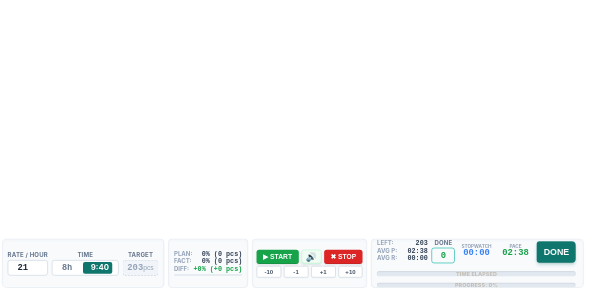
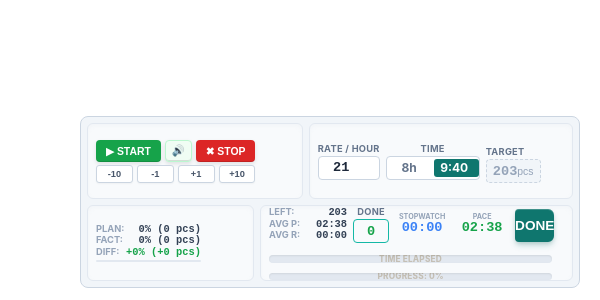
Before and after one commit to agr555/counter-app, a Next.js app: page / in a window 600 px wide. Shown: the part 500-800 px from the top of the page. Built offline with nearby package versions, Linux system fonts and the light colour scheme.

Commit message:
adaptive new5

```diff
--- a/app/widget.module.css
+++ b/app/widget.module.css
@@ -1,9 +1,8 @@
 /* ==========================================================================
-   1. БАЗОВЫЕ СТИЛИ ВИДЖЕТА (ВАШ ОРИГИНАЛЬНЫЙ СТИЛЬ — ИДЕАЛЬНО ДЛЯ БОЛЬШИХ ЭКРАНОВ)
+   1. БАЗОВЫЕ СТИЛИ ДЛЯ БОЛЬШИХ ЭКРАНОВ (ОРИГИНАЛЬНАЯ ГЕОМЕТРИЯ)
    ========================================================================== */
 
-/* Внешняя невидимая оболочка: жестко держит компактную строку в правом нижнем углу экрана */
-.layoutWrapper {
+   .layoutWrapper {
     display: flex;
     flex-direction: column;
     justify-content: flex-end;
@@ -14,7 +13,6 @@
     padding: 4px;
   }
 
-  /* Сама горизонтальная строка виджета сжимается строго по контенту */
   .widgetContainer {
     display: flex;
     align-items: center;
@@ -23,13 +21,12 @@
     border-radius: 8px;
     width: max-content;
     font-family: -apple-system, BlinkMacSystemFont, "Segoe UI", Roboto, sans-serif;
-    height: 76px; /* Зафиксированная высота под две нижние полосы прогресса */
+    height: 76px; /* Фиксированная высота под две нижние полосы прогресса */
     overflow: hidden;
     gap: 6px;
     padding: 0;
   }
 
-  /* Изящные вогнутые блоки */
   .concaveBlock {
     display: flex;
     align-items: center;
@@ -60,7 +57,6 @@
     text-align: center;
   }
 
-  /* Поля и цифры (размер строго 0.85rem) */
   .inputNumberWide {
     background-color: #ffffff;
     border: 1px solid #cbd5e1;
@@ -77,7 +73,6 @@
   .inputNumberWide:focus { border-color: #0f766e; }
   .inputNumberWide:disabled { opacity: 0.6; cursor: not-allowed; background-color: #f1f5f9; }
 
-  /* Визуально неактивный Target */
   .targetDisplayDisabled {
     background-color: #f1f5f9;
     border: 1px dashed #cbd5e1;
@@ -137,7 +132,6 @@
     z-index: 1;
   }
 
-  /* Колонки управления */
   .controlAndAdjustColumn {
     display: flex;
     flex-direction: column;
@@ -162,7 +156,6 @@
     height: 18px;
   }
 
-  /* Объемные кнопки с тенью */
   .shadowBtn {
     height: 22px;
     padding: 0 10px;
@@ -178,10 +171,7 @@
     box-shadow: 0 2px 4px rgba(0, 0, 0, 0.1), inset 0 -1px 0 rgba(0, 0, 0, 0.12);
     transition: transform 0.1s, box-shadow 0.1s;
   }
-  .shadowBtn:active {
-    transform: translateY(1px);
-    box-shadow: 0 1px 2px rgba(0, 0, 0, 0.08);
-  }
+  .shadowBtn:active { transform: translateY(1px); box-shadow: 0 1px 2px rgba(0, 0, 0, 0.08); }
 
   .btnStart { background-color: #16a34a; }
   .btnStart:hover { background-color: #15803d; }
@@ -190,14 +180,8 @@
   .btnReset { background-color: #dc2626; }
   .btnReset:hover { background-color: #b91c1c; }
 
-  .btnSoundOn {
-    background-color: #f0fdf4 !important;
-    border: 1px solid #bbf7d0 !important;
-  }
-  .btnSoundOff {
-    background-color: #f1f5f9 !important;
-    border: 1px solid #cbd5e1 !important;
-  }
+  .btnSoundOn { background-color: #f0fdf4 !important; border: 1px solid #bbf7d0 !important; }
+  .btnSoundOff { background-color: #f1f5f9 !important; border: 1px solid #cbd5e1 !important; }
 
   .adjBtnWide {
     flex: 1;
@@ -217,7 +201,6 @@
   }
   .adjBtnWide:hover { background-color: #f1f5f9; }
 
-  /* Дисплеи времени */
   .timeDisplay, .stopwatchDisplay {
     display: flex;
     flex-direction: column;
@@ -232,12 +215,10 @@
 
   .stopwatchNumbers { color: #3b82f6; }
 
-  /* Настройка цветов PACE */
   .paceGreen { color: #16a34a; }
   .paceBlack { color: #0f172a; }
   .paceRed { color: #dc2626; font-weight: 900; }
 
-  /* Блоки прогресса и статистики */
   .compactStatsBox {
     display: flex;
     flex-direction: column;
@@ -274,7 +255,6 @@
   }
   .unitText { font-size: 0.65rem; color: #94a3b8; font-weight: 500; font-family: sans-serif; }
 
-  /* Объемная кнопка DONE с мягкой тенью и скруглением правых углов */
   .dDoneBtn {
     width: 60px;
     height: calc(100% - 4px);
@@ -295,7 +275,6 @@
   .dDoneBtn:hover { background-color: #115e59; box-shadow: 0 6px 8px -1px rgba(15, 118, 110, 0.3), 0 3px 6px -1px rgba(0, 0, 0, 0.15), inset 0 1px 0 rgba(255, 255, 255, 0.2); }
   .dDoneBtn:active { background-color: #134e4a; transform: translateY(0.5px); box-shadow: 0 2px 4px -1px rgba(15, 118, 110, 0.2), 0 1px 2px -1px rgba(0, 0, 0, 0.1), inset 0 1px 2px rgba(0, 0, 0, 0.2); }
 
-  /* --- ДЛИННАЯ ПОЛОСА ТЕМПА (PACE) --- */
   .extendedPaceTrack {
     width: calc(100% - 12px);
     height: 10px;
@@ -305,11 +284,7 @@
     overflow: hidden;
     box-shadow: inset 0 1px 2px rgba(0, 0, 0, 0.08);
   }
-  .extendedPaceFill {
-    height: 100%;
-    transition: width 1s linear, background-color 0.2s ease;
-    border-radius: 4px;
-  }
+  .extendedPaceFill { height: 100%; transition: width 1s linear, background-color 0.2s ease; border-radius: 4px; }
   .extendedPaceText {
     position: absolute;
     inset: 0;
@@ -327,7 +302,6 @@
   .bgPaceBlack { background-color: #0f172a; }
   .bgPaceRed   { background-color: #dc2626; }
 
-  /* --- ОБЩАЯ СТРОКА ПРОГРЕССА СМЕНЫ --- */
   .bottomProgressBarTrack {
     width: calc(100% - 12px);
     height: 10px;
@@ -337,13 +311,7 @@
     overflow: hidden;
     box-shadow: inset 0 1px 2px rgba(0, 0, 0, 0.08);
   }
-  .bottomProgressBarFill {
-    height: 100%;
-    background-color: #2563eb;
-    transition: width 0.3s ease-out;
-    border-radius: 4px;
-    box-shadow: inset 0 1px 0 rgba(255, 255, 255, 0.15);
-  }
+  .bottomProgressBarFill { height: 100%; background-color: #2563eb; transition: width 0.3s ease-out; border-radius: 4px; box-shadow: inset 0 1px 0 rgba(255, 255, 255, 0.15); }
   .bottomProgressBarText {
     position: absolute;
     inset: 0;
@@ -358,63 +326,128 @@
     mix-blend-mode: difference;
   }
 
-  /* Элементы разметки для мобильной Grid-структуры (не ломают десктоп) */
+  /* Элементы разметки для мобильной структуры */
   .configGrid { display: flex; align-items: center; gap: 6px; width: 100%; height: 100%; }
-  .fieldGroupTarget { display: flex; flex-direction: column; align-items: center; justify-content: center; gap: 2px; }
-
 
   /* ==========================================================================
-     2. СИСТЕМНАЯ АДАПТИВНОСТЬ ДЛЯ СРЕДНИХ И МОБИЛЬНЫХ ЭКРАНОВ
+     2. СИСТЕМНАЯ АДАПТИВНОСТЬ (СТРОГИЙ ДВУХРЯДНЫЙ РЕЖИМ БЕЗ СЖАТИЯ ПО ВЫСОТЕ)
      ========================================================================== */
 
-
-/* СТУПЕНЬ 1: Ноутбуки (меньше 1250px) — пропорционально уменьшаем без изломов */
-@media (max-width: 1250px) {
+  /* СТУПЕНЬ 1: Ноутбуки (меньше 1250px) — пропорционально уменьшаем без изломов */
+  @media (max-width: 1250px) {
     .widgetContainer {
       transform: scale(0.85);
       transform-origin: bottom right;
-      margin-right: 16px; /* Безопасный зазор от полосы прокрутки Vercel */
+      margin-right: 16px;
       margin-bottom: 8px;
     }
   }
 
-  /* ==========================================================================
-   2. СИСТЕМНАЯ АДАПТИВНОСТЬ ДЛЯ СРЕДНИХ И МОБИЛЬНЫХ ЭКРАНОВ
-   ========================================================================== */
+  /* СТУПЕНЬ 2: Точки "840" и "720" (работает от 1100px до 501px) — ЖЕЛЕЗОБЕТОННЫЕ 2 РЯДА */
+@media (max-width: 1100px) and (min-width: 501px) {
+    .widgetContainer {
+      transform: scale(1) !important;
+      display: flex !important;
+      flex-direction: row !important;
+      flex-wrap: wrap !important;  /* Принудительно включаем перенос блоков на 2 ряда */
+      height: auto !important;     /* Разрешаем контейнеру расти вверх, спасая кнопки от урезания */
+      max-width: 500px !important; /* Ограничиваем ширину, заставляя блоки разбиться 2 на 2 */
+      gap: 6px !important;
+      padding: 6px !important;
+      background-color: #f1f5f9 !important;
+      border: 1px solid #cbd5e1 !important;
+      margin-left: auto !important; /* Идеально центрируем в правой зоне */
+      margin-right: 16px !important;
+      align-items: stretch !important;
+      overflow: visible !important; /* Отключаем обрезание букв по краям */
+    }
 
-/* На средних экранах (около 1000px) — виджет стоит в одну линию и уменьшается на 15% */
-@media (max-width: 1100px) {
+    .concaveBlock {
+      height: 76px !important;      /* НАМЕРТВО ФИКСИРУЕМ ВЫСОТУ КАЖДОГО БЛОКА В 76px */
+      box-sizing: border-box !important;
+      padding: 0 8px !important;
+      flex: none !important;        /* Запрещаем браузеру произвольно менять ширину */
+    }
+
+    /* РЯД 1 (ВЕРХНИЙ ЭТАЖ): Кнопки управления и Настройки */
+    .widgetContainer > .concaveBlock:nth-child(3) {
+      order: 1 !important;
+      width: calc(45% - 3px) !important; /* Блок кнопок START/STOP (Блок 3) — встает слева */
+    }
+    .widgetContainer > .concaveBlock:nth-child(1) {
+      order: 2 !important;
+      width: calc(55% - 3px) !important; /* Блок Настроек (Блок 1) — встает справа. Места полно, 9:40 не жмет! */
+    }
+
+    /* РЯД 2 (НИЖНИЙ ЭТАЖ): План/Факт и ваш идеальный Блок 4 */
+    .widgetContainer > .concaveBlock:nth-child(2) {
+      order: 3 !important;
+      width: calc(35% - 3px) !important; /* Блок статистики плана (Блок 2) — опускается вниз слева */
+    }
+    .widgetContainer > .concaveBlock:nth-child(4) {
+      order: 4 !important;
+      width: calc(65% - 3px) !important; /* Блок таймеров и DONE (Блок 4) — зафиксирован внизу справа */
+    }
+
+    /* Принудительно восстанавливаем оригинальные размеры внутренних элементов для Ступени 2 */
+    .toggleContainer { height: 24px !important; min-width: 94px !important; }
+    .radioLabel { font-size: 0.75rem !important; width: 45px !important; }
+    .slider { width: 45px !important; height: calc(100% - 4px) !important; }
+    .radioInput[value="9h40m"]:checked ~ .slider { transform: translateX(45px) !important; }
+    .gridRow { height: 22px !important; }
+    .shadowBtn { height: 22px !important; font-size: 0.65rem !important; }
+  }
+
+  /* СТУПЕНЬ 3: Мобильные телефоны (меньше 500px) — ультра-компактная сетка */
+  @media (max-width: 500px) {
+    /* Прячем Блок 2 только на mobile из-за физической нехватки ширины экрана смартфона */
+    .widgetContainer > .concaveBlock:nth-child(2) {
+      display: none !important;
+    }
+
+    .widgetContainer {
+      display: grid !important;
+      grid-template-columns: 145px 1fr !important;
+      grid-template-rows: auto auto !important;
+      max-width: 340px !important;
+      width: 340px !important;
+      height: auto !important;
+      gap: 4px !important;
+      padding: 4px !important;
+      background-color: #f1f5f9 !important;
+      border: 1px solid #cbd5e1 !important;
+      margin-right: 12px !important;
+      margin-left: auto !important;
+      overflow: visible !important;
+    }
+
+    .concaveBlock { box-sizing: border-box !important; height: 76px !important; }
+
+    /* Блок управления (Блок 3) — Слева */
+    .widgetContainer > .concaveBlock:nth-child(3) {
+      grid-column: 1 !important; grid-row: 1 !important;
+      width: 172px !important; transform: scale(0.84) !important; transform-origin: left center !important; margin-right: -27px !important;
+    }
+
+    /* Блок настроек (Блок 1) — Справа, перестраивается во внутренние 2 ряда */
+    .widgetContainer > .concaveBlock:nth-child(1) {
+      grid-column: 2 !important; grid-row: 1 !important;
+      width: 122% !important; transform: scale(0.82) !important; transform-origin: right center !important; padding: 4px 6px !important;
+    }
+
+    .widgetContainer > .concaveBlock:nth-child(1) .configGrid {
+      display: grid !important; grid-template-columns: 1fr 1fr !important; grid-template-rows: auto auto !important; row-gap: 3px !important; column-gap: 4px !important; align-items: center !important; justify-content: center !important;
+    }
+
+    /* Блок таймеров и DONE (Блок 4) — Нижний длинный этаж */
+    .widgetContainer > .concaveBlock:nth-child(4) { grid-column: span 2 !important; grid-row: 2 !important; width: 100% !important; }
+  }
+
+  /* СТУПЕНЬ 4: Маленькие смартфоны (меньше 380px) */
+  @media (max-width: 380px) {
     .widgetContainer {
       transform: scale(0.85) !important;
       transform-origin: bottom right !important;
-      margin-right: 16px !important;
-      margin-bottom: 8px !important;
+      margin-right: 4px !important;
     }
   }
-
-  /* На отметке 840px и 720px — виджет плавно уменьшается на 25%, гарантируя, что ни одна кнопка не сплющится */
-  @media (max-width: 860px) {
-    .widgetContainer {
-      transform: scale(0.75) !important;
-      transform-origin: bottom right !important;
-      margin-right: 16px !important;
-    }
-  }
-
-  /* На отметке 600px и 500px — виджет становится еще компактнее (на 35%), чтобы идеально встать на экран смартфона */
-  @media (max-width: 620px) {
-    .widgetContainer {
-      transform: scale(0.65) !important;
-      transform-origin: bottom right !important;
-      margin-right: 12px !important;
-    }
-  }
-
-  /* Для самых маленьких или старых телефонов (меньше 400px) */
-  @media (max-width: 400px) {
-    .widgetContainer {
-      transform: scale(0.55) !important;
-      transform-origin: bottom right !important;
-      margin-right: 8px !important;
-    }
-  }
```
